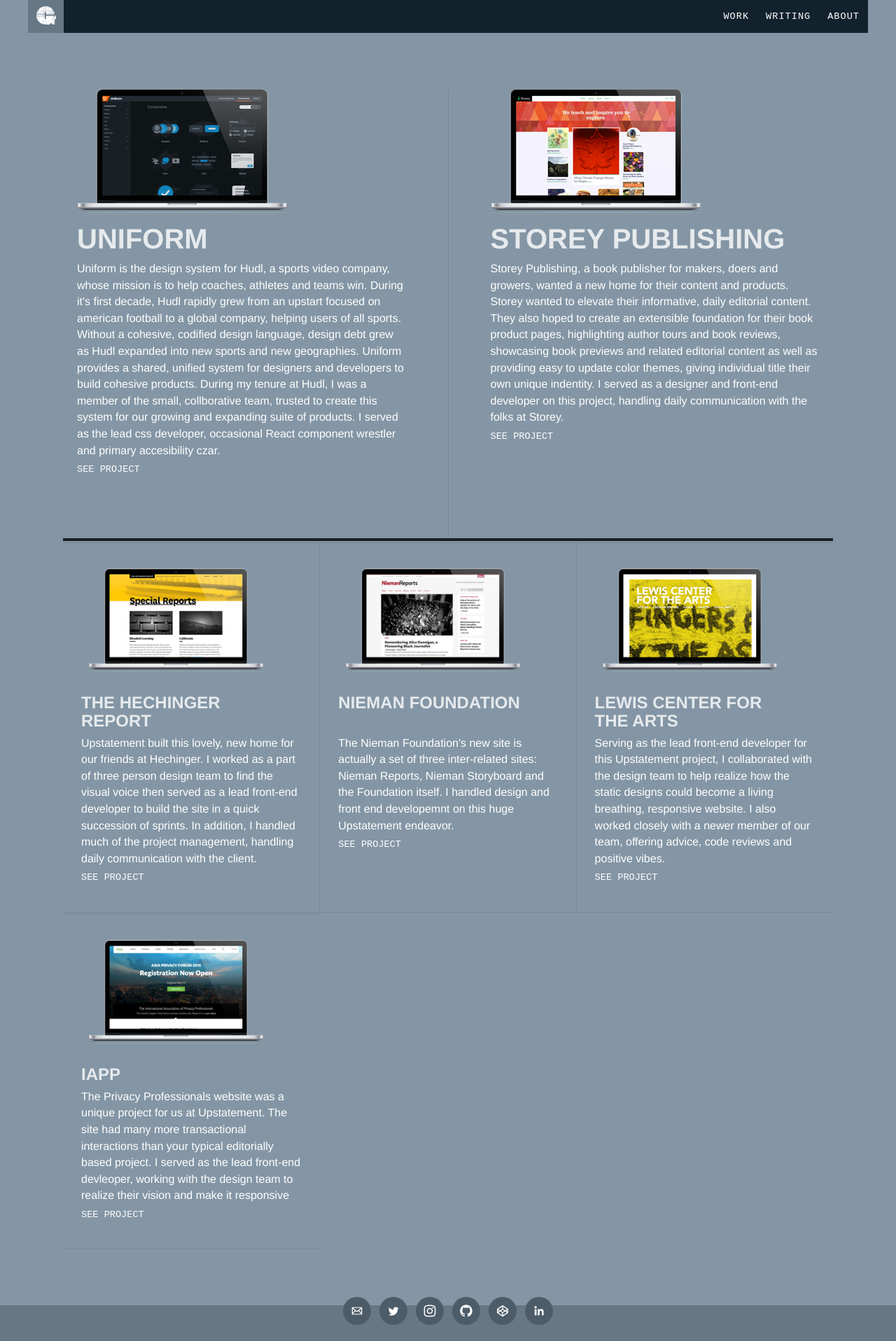
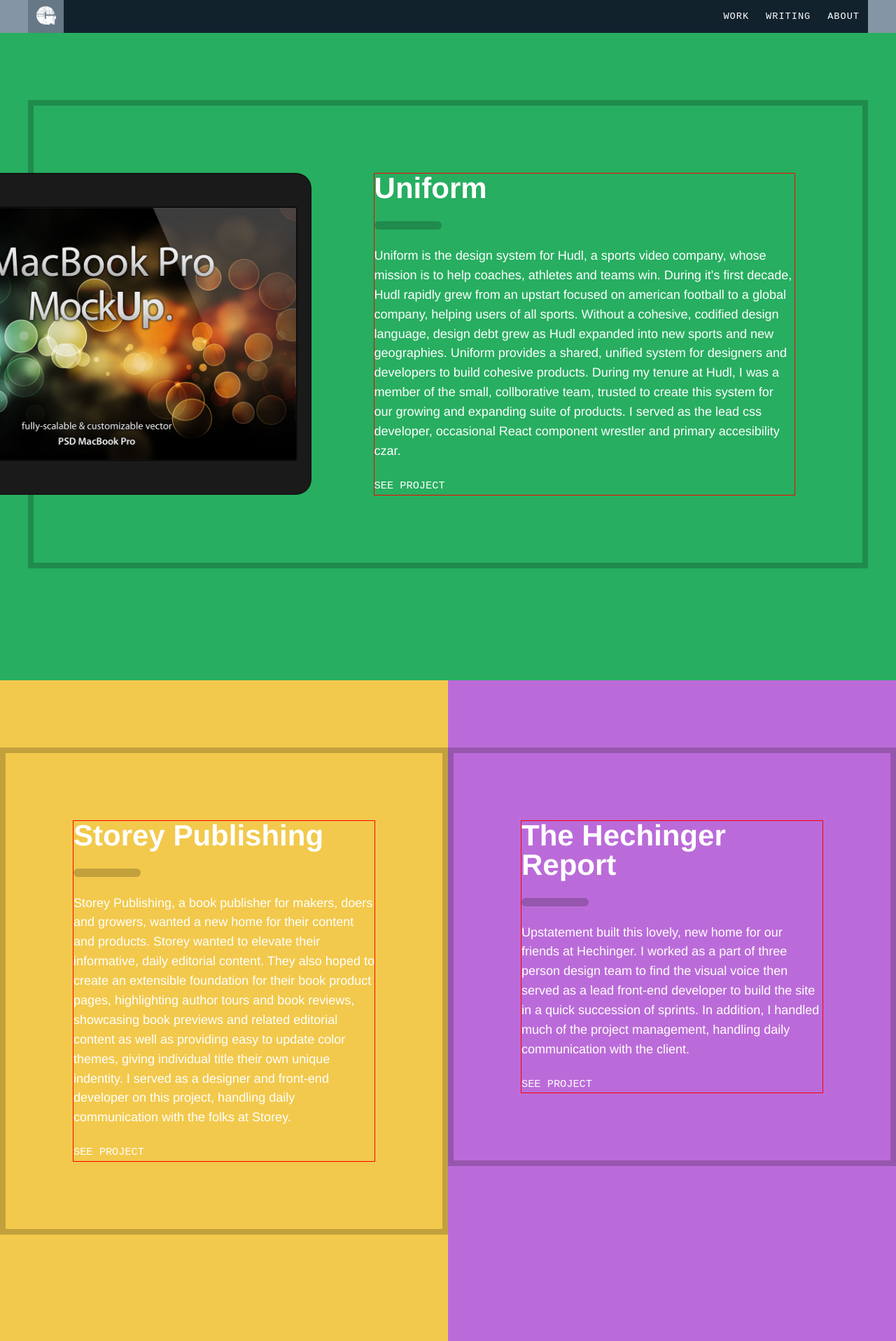
Before and after one commit to gcstaublin/gcstaublin.github.io, a Jekyll site: the page built from work.html, in a window 1280 px wide. Shown: the top 1916 px of the page at 70% size. Built offline with Jekyll 4.4.1, drawn with Linux system fonts in a browser that asks for light colours; nearby versions of some CDN libraries.

Commit message:
Doing initial work for work redesign.

```diff
--- a/_data/work.yml
+++ b/_data/work.yml
@@ -1,15 +1,18 @@
 projects:
   - head: Uniform
+    theme: poop
     url: uniform.hudl.com
     img: uniform_trans.png
     text: Uniform is the design system for Hudl, a sports video company, whose mission is to help coaches, athletes and teams win. During it's first decade, Hudl rapidly grew from an upstart focused on american football to a global company, helping users of all sports. Without a cohesive, codified design language, design debt grew as Hudl expanded into new sports and new geographies. Uniform provides a shared, unified system for designers and developers to build cohesive products. During my tenure at Hudl, I was a member of the small, collborative team, trusted to create this system for our growing and expanding suite of products. I served as the lead css developer, occasional React component wrestler and primary accesibility czar.
 
   - head: Storey Publishing
-    url: storey.com
+    theme: nerd
+    url: www.storey.com
     img: storey_trans.png
     text: Storey Publishing, a book publisher for makers, doers and growers, wanted a new home for their content and products. Storey wanted to elevate their informative, daily editorial content. They also hoped to create an extensible foundation for their book product pages, highlighting author tours and book reviews, showcasing book previews and related editorial content as well as providing easy to update color themes, giving individual title their own unique indentity. I served as a designer and front-end developer on this project, handling daily communication with the folks at Storey.
 
   - head: The Hechinger Report
+    theme: rock
     url: hechingerreport.org
     img: hechinger_trans.png
     text: Upstatement built this lovely, new home for our friends at Hechinger. I worked as a part of three person design team to find the visual voice then served as a lead front-end developer to build the site in a quick succession of sprints. In addition, I handled much of the project management, handling daily communication with the client.
--- a/_layouts/archive.html
+++ b/_layouts/archive.html
@@ -18,8 +18,8 @@
 
       <!-- Content -->
       <!-- ===================================== -->
-        <section id="content" role="main" class="archive__container">
-          <div class="gcs-page__content fade-in">
+        <section id="content" role="main" class="{% if page.contentClass %}{{page.contentClass}}{% endif %}">
+          <div class="fade-in">
             {{ content }}
           </div> <!-- /page-content -->
         </section> <!-- /post-container -->
--- a/archive.html
+++ b/archive.html
@@ -2,6 +2,7 @@
 layout: archive
 title: Grant Staubin | Writing
 pageclass: page--archive theme--sky-blue
+contentClass: archive__container
 permalink: /archive/
 ---
 
--- a/static/scss/_archive.scss
+++ b/static/scss/_archive.scss
@@ -80,7 +80,6 @@
 
 // Archive Items Grid
 // --------------------------------------------
-
 .archive__items--grid {
   display: flex;
   flex-wrap: wrap;
@@ -391,3 +390,167 @@
   padding: 10px;
   align-self: center;
 }
+
+
+
+
+// --------------------------------------------
+// --------------------------------------------
+//
+// Work Redesign
+//
+// --------------------------------------------
+// --------------------------------------------
+:root {
+  --archive-section-color-bg: #2F80ED;
+  // --archive-section-color-border: #2158A2;
+  --archive-section-color-border: rgba(0, 0, 0, 0.2);
+  --archive-section-color-text: #fff;
+}
+
+.theme--poop {
+  --archive-section-color-bg: #27AE60;
+  // --archive-section-color-border: #2B8150;
+  // --archive-section-color-border: rgba(0, 0, 0, 0.2);
+}
+
+.theme--nerd {
+  --archive-section-color-bg: #F2C94C;
+  // --archive-section-color-border: #CEB25A;
+  // --archive-section-color-border: rgba(0, 0, 0, 0.2);
+}
+
+.theme--rock {
+  --archive-section-color-bg: #BB6BD9;
+  // --archive-section-color-border: #9D57B8;
+  // --archive-section-color-border: rgba(0, 0, 0, 0.2);
+}
+
+
+
+
+// Work Item
+// --------------------------------------------
+.work__item {
+  background-color: var(--archive-section-color-bg);
+  padding-top: calc(2rem + 5vw);
+  padding-bottom: calc(2rem + 10vw);
+  padding-left: calc(2rem + 1vw);
+  padding-right: calc(2rem + 1vw);
+  @include bp(1200px) {
+    padding-left: 0;
+    padding-right: 0;
+  }
+}
+
+.work__inner--item {
+  max-width: 1200px;
+  margin-right: auto;
+  margin-left: auto;
+  // border: 6px solid var(--archive-section-color-border);
+  border-width: calc(2px + 0.5vw);
+  border-style: solid;
+  border-color: var(--archive-section-color-border);
+  padding: calc(2rem + 5vw);
+}
+
+
+
+// Work Grid
+// --------------------------------------------
+.work__grid--2 {
+  display: grid;
+  grid-template-columns: 1fr 1fr;
+  grid-gap: 0;
+}
+
+.work__grid--item--2 {
+  display: grid;
+  grid-template-columns: 1fr 2fr;
+  grid-gap: calc(50px + 3vw);
+}
+
+.work__item:nth-of-type(2n + 2) {
+  // .archive__grid--2 { background-color: green; }
+  .work__grid--item--2 {
+    grid-template-columns: 2fr 1fr;
+  }
+  .work__media {
+    grid-column: 2;
+    grid-row: 1;
+  }
+
+  .work__container--img {
+    left: initial;
+    right: -25vw;
+  }
+}
+
+
+.work__content { border: 1px solid red; }
+
+
+
+// Work Typography
+// --------------------------------------------
+.work__headline {
+  position: relative;
+  margin: 0;
+  font-family: $type-face-headline-sans-alt;
+  font-size: 42px;
+  font-weight: 800;
+  line-height: 1;
+  color: #fff;
+
+  &:after {
+    position: absolute;
+    left: 0;
+    bottom: -38px;
+    content: '';
+    width: 96px;
+    height: 12px;
+    background-color: var(--archive-section-color-border);
+    border-radius: 0.5rem;
+  }
+}
+
+.work__text {
+  margin-top: 62px;
+  font-weight: 400;
+  font-size: 1.125rem;
+  line-height: 1.55;
+  color: var(--archive-section-color-text);
+}
+
+.archive__link--text {
+  margin-top: 24px;
+}
+
+
+
+// Work Typography
+// --------------------------------------------
+.work__media {
+  position: relative;
+}
+
+
+.work__container--img {
+  position: absolute;
+  left: -25vw;
+
+  padding: 2rem;
+  border: 2px solid var(--archive-section-color-border);
+  // border-radius: 0.8rem;
+  border-radius: 1.4rem;
+  background-color: #1a1a1a;
+  padding-top: 3.57vw;
+  padding-bottom: 3.57vw;
+  padding-left: 1.43vw;
+  padding-right: 1.43vw;
+}
+
+.work__img {
+  border: 2px solid darken(#1a1a1a, 5%);
+  border-radius: 4px;
+}
--- a/work.html
+++ b/work.html
@@ -9,7 +9,7 @@
 
 <!-- Smaller Teases -->
 <!-- ========================== -->
-<div class="archive__pinned">
+<!-- <div class="archive__pinned">
   <div class="archive__pinned-main">
     {% for item in site.data.work.projects limit:1 %}
       <article class="archive__article--pinned-main">
@@ -47,13 +47,13 @@
       </article>
     {% endfor %}
   </div>
-</div>
+</div> -->
 
 
 
 <!-- Smaller Teases -->
 <!-- ========================== -->
-<ul class="archive__items archive__items--grid">
+<!-- <ul class="archive__items archive__items--grid">
   {% for item in site.data.work.projects offset:2 %}
     <li class="archive__item archive__item--grid">
       {% include /components/work-item.html
@@ -64,11 +64,61 @@
       %}
     </li>
   {% endfor %}
-</ul>
+</ul> -->
 
 
 
 
+{% for item in site.data.work.projects limit:1 %}
+<article class="work__item {% if item.theme %}theme--{{item.theme}}{% endif %}">
+  <div class="work__inner--item work__grid--item--2">
+    <div class="work__media">
+      <div class="work__container--img">
+        <!-- <img src="/static/img/{{item.img}}"> -->
+        <img class="work__img" src="/static/img/work_landing/grant_2018.jpg">
+      </div>
+    </div>
+
+    <div class="work__content">
+      <h3 class="work__headline">
+        {{item.head}}
+      </h3>
+      <div class="work__text">
+        {{item.text}}
+        <a class="archive__link--text" target="_blank" href="http://{{item.url}}">See project</a>
+      </div>
+    </div>
+
+  </div>
+</article>
+{% endfor %}
+
+
+
+<section class="work__grid--2">
+{% for item in site.data.work.projects offset:1 %}
+  <article class="work__item {% if item.theme %}theme--{{item.theme}}{% endif %}">
+    <div class="work__inner--item">
+      <!-- <div class="work__media">
+        <div class="work__container--img">
+          <img class="work__img" src="/static/img/work_landing/grant_2018.jpg">
+        </div>
+      </div> -->
+
+      <div class="work__content">
+        <h3 class="work__headline">
+          {{item.head}}
+        </h3>
+        <div class="work__text">
+          {{item.text}}
+          <a class="archive__link--text" target="_blank" href="http://{{item.url}}">See project</a>
+        </div>
+      </div>
+
+    </div>
+  </article>
+{% endfor %}
+</section>
 
 
 
```
Also changed, not shown: static/css/screen.css, static/img/work_landing/grant_2018.jpg (added), 1 other file.
